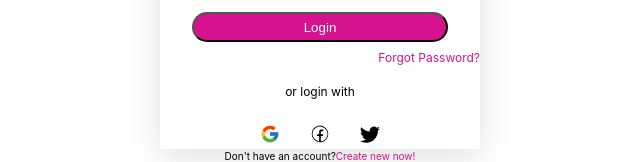
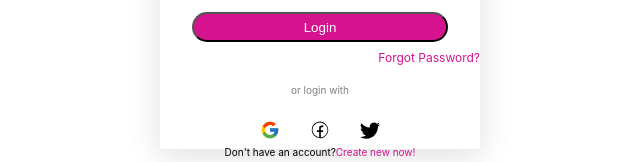
Before and after one commit to Saif-herry/Infosec_Bridge_Assignment, a React (Create React App) app in the folder infosec/: page / in a window 1280 px wide. Shown: the part 501-663 px from the top of the page, without its empty margins (320-960 px from the left). Built offline with nearby package versions, Linux system fonts and the light colour scheme.

Commit message:
css updated

```diff
--- a/infosec/src/App.css
+++ b/infosec/src/App.css
@@ -79,7 +79,8 @@
 
 .loginwithdiv {
   margin-top: -30px;
-  font-size: 12px;
+  font-size: 10px;
+  color: gray;
 }
 
 .socialmediadiv {
```
